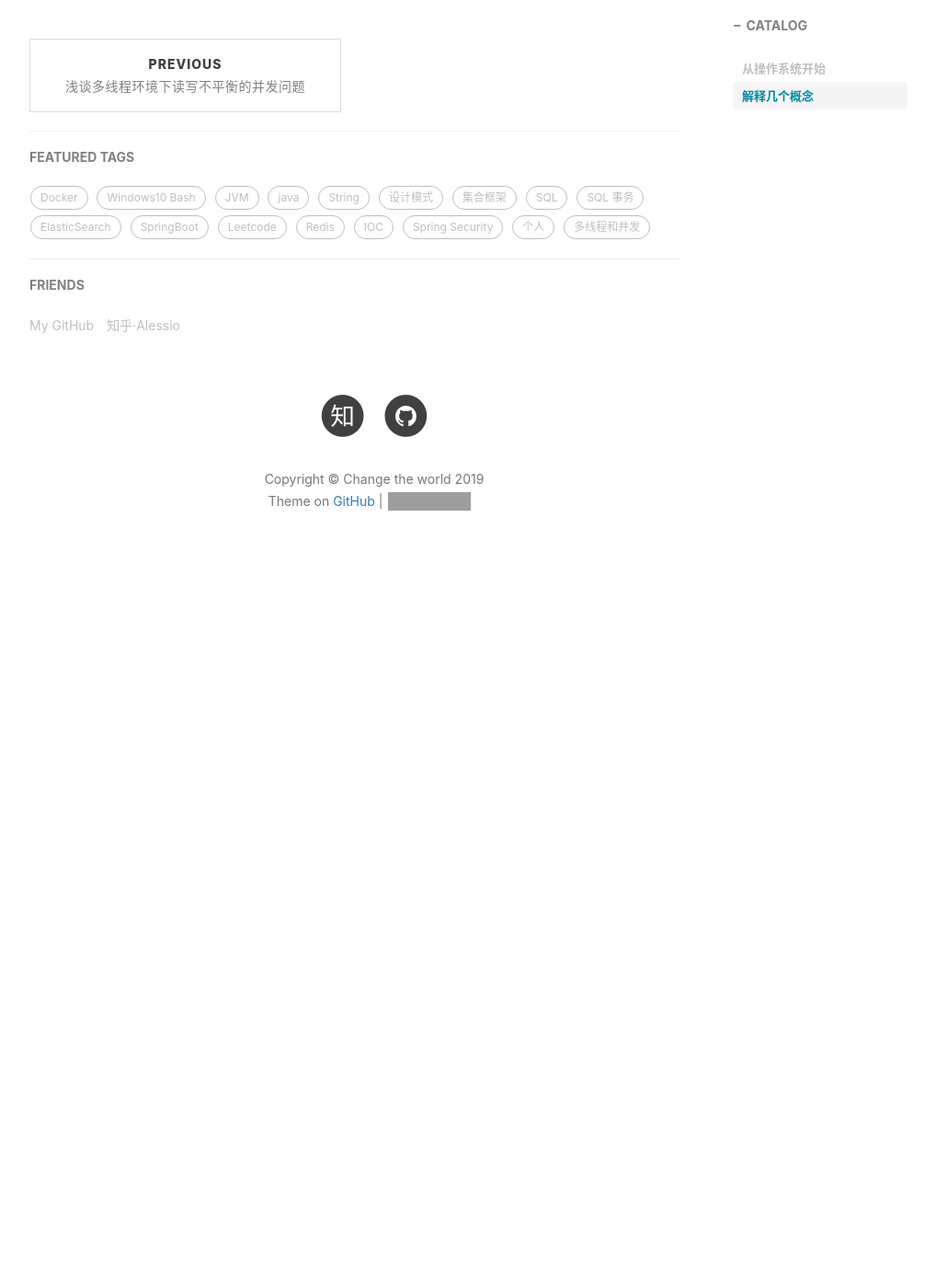
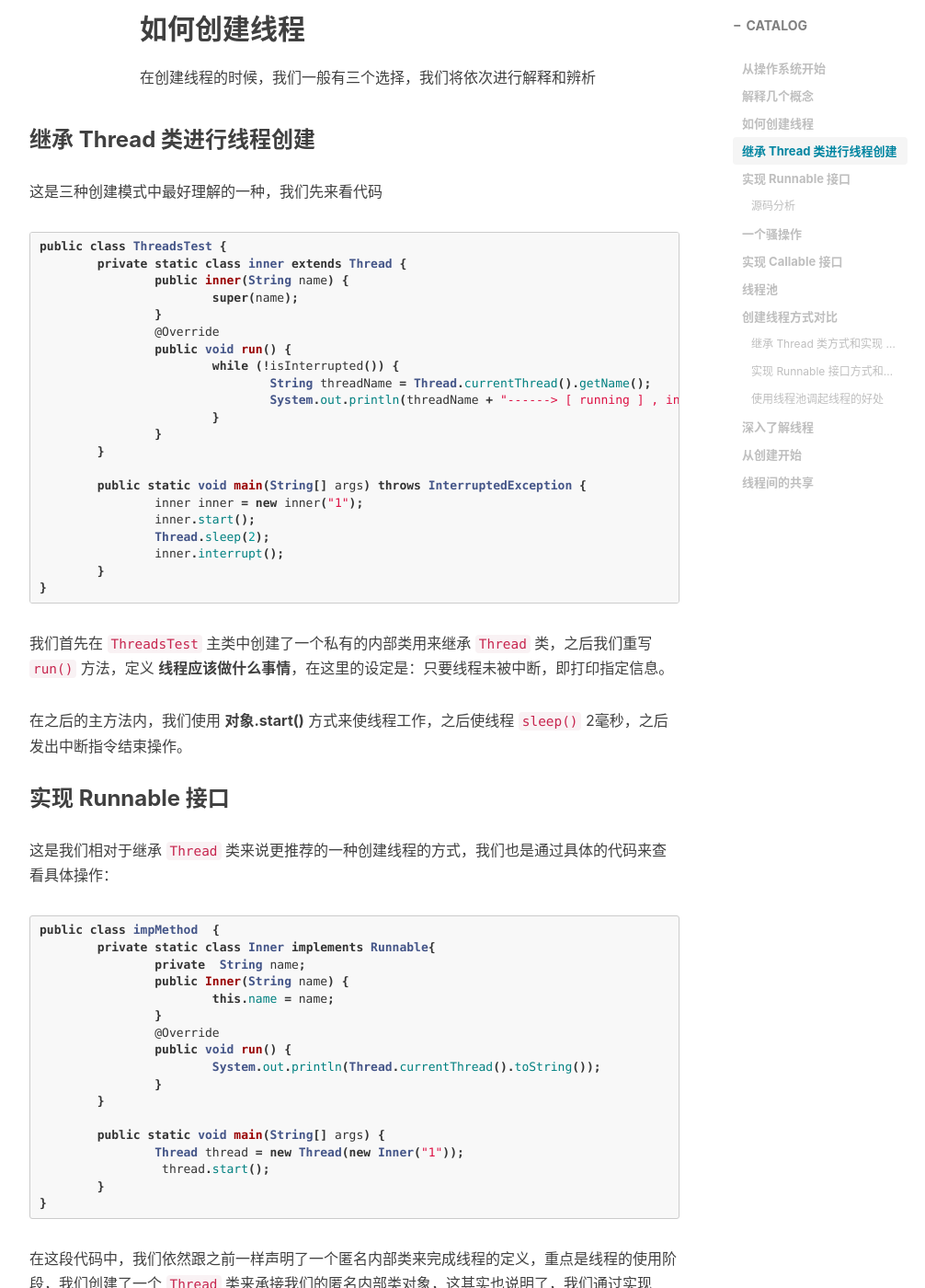
Before and after one commit to Zjianru/zjianru.github.io, a Jekyll site: the page built from _posts/2019-10-02-java并发（一）.md, in a window 1280 px wide and 1400 px high, scrolled down 1984 px. Shown: the whole window at 92% size, without its empty margins (233-1239 px from the left). Built offline with Jekyll 4.4.1, drawn with Linux system fonts in a browser that asks for light colours; nearby versions of some CDN libraries; comment, search, counter and statistics services are not loaded; before the commit the page ends 2633 px from its top, so only the background shows below that; some of the changed text lies outside the part shown; grey boxes are pictures that could not be loaded.

Commit message:
push new post

````diff
--- a/_posts/2019-10-02-java并发（一）.md
+++ b/_posts/2019-10-02-java并发（一）.md
@@ -43,3 +43,128 @@ java 的并发一直是面试中的痛点，涵盖的知识点也极其多，小
             □ 纤程无锁。锁的开销和管理在多线程开发是极其重要i的一环，但是因为纤程是比县城更轻量级的单位，一个线程可以拥有多个纤程，所以在一个线程的环境下，自然不会出现写变量冲突，纤程控制共享资源的时候只需要判断状态即可，不需要额外的加锁解锁开销
         - 多核CPU如何使用纤程？
             我们刚才只说到，一个线程下可以拥有多个纤程，但是一个进程也可以拥有多个纤程，进而使用“多进程+纤程”，就完美解决问题
+## 如何创建线程
+在创建线程的时候，我们一般有三个选择，我们将依次进行解释和辨析
+
+### 继承 Thread 类进行线程创建
+这是三种创建模式中最好理解的一种，我们先来看代码
+```java
+public class ThreadsTest {
+	private static class inner extends Thread {
+		public inner(String name) {
+			super(name);
+		}
+		@Override
+		public void run() {
+			while (!isInterrupted()) {
+				String threadName = Thread.currentThread().getName();
+				System.out.println(threadName + "------> [ running ] , interrupt flag is [ " + isInterrupted() + "]");
+			}
+		}
+	}
+
+	public static void main(String[] args) throws InterruptedException {
+		inner inner = new inner("1");
+		inner.start();
+		Thread.sleep(2);
+		inner.interrupt();
+	}
+}
+```
+我们首先在 `ThreadsTest` 主类中创建了一个私有的内部类用来继承 `Thread` 类，之后我们重写 `run()` 方法，定义 **线程应该做什么事情**，在这里的设定是：只要线程未被中断，即打印指定信息。
+
+在之后的主方法内，我们使用 **对象.start()** 方式来使线程工作，之后使线程 `sleep()` 2毫秒，之后发出中断指令结束操作。
+
+### 实现 Runnable 接口
+这是我们相对于继承 `Thread` 类来说更推荐的一种创建线程的方式，我们也是通过具体的代码来查看具体操作：
+```java
+public class impMethod  {
+	private static class Inner implements Runnable{
+		private  String name;
+		public Inner(String name) {
+			this.name = name;
+		}
+		@Override
+		public void run() {
+			System.out.println(Thread.currentThread().toString());
+		}
+	}
+
+	public static void main(String[] args) {
+		Thread thread = new Thread(new Inner("1"));
+		 thread.start();
+	}
+}
+```
+在这段代码中，我们依然跟之前一样声明了一个匿名内部类来完成线程的定义，重点是线程的使用阶段，我们创建了一个 `Thread` 类来承接我们的匿名内部类对象，这其实也说明了，我们通过实现 `Runnable` 接口完成线程创建的时候，依然需要通过 `Thread` 类来完成线程最后的一步
+
+#### 源码分析
+我们来看一下 `Thread` 类的构造方法，除了无参的构造方法
+```java
+public Thread() {
+    this(null, null, "Thread-" + nextThreadNum(), 0);
+}
+```
+还有一个非常亮眼的构造方法：
+```java
+public Thread(Runnable target) {
+    this(null, target, "Thread-" + nextThreadNum(), 0);
+}
+```
+它接受了一个 `Runnable` 接口的实现类作为参数，源码上对`target`这个参数的解释是：
+
+> the object whose run method is invoked when this thread is started. If null, this thread's run method is invoked
+
+也就是说，我们通过实现 `Runnable` 接口创建的实现类对象，在未被 `Thread`对象 **包裹**之前，都只是作为普通的接口实现类对象存在的。
+
+### 一个骚操作
+说到这里不得不提一个在日常开发中会用到的一个小小的骚操作——通过匿名内部类来完成线程的创建，我们通过代码来看：
+```java
+new Thread(new Runnable() {
+    @Override
+    public void run() {
+        System.out.println(Thread.currentThread().getName());
+    }
+}).start();
+```
+这段代码是上面通过实现 `Runnable` 接口来完成线程创建的内部实现类简化版，可以看到最外层也是由 `new Thread().start` 来包裹的
+### 实现 Callable 接口
+废话不多说，我们直接上实例代码
+```java
+public class CallTest {
+	private static class Inner implements Callable<String> {
+		@Override
+		public String call() throws Exception {
+			System.out.println(Thread.currentThread().getName());
+			return "Running..........";
+		}
+	}
+	public static void main(String[] args) {
+		Inner inner = new Inner();
+		FutureTask<String> futureTask = new FutureTask<String>(inner);
+		try {
+			new Thread(futureTask).start();
+			System.out.println(futureTask.get());
+		} catch (InterruptedException | ExecutionException e) {
+			e.printStackTrace();
+		}
+	}
+}
+```
+`Callable` 接口方式跟实现 `Runnable` 接口方式最大的不同，大概就是 `Callable` 带了个返回值，
+
+### 线程池
+
+### 创建线程方式对比
+
+#### 继承 `Thread` 类方式和实现 `Runnable` 接口方式哪个好?
+
+#### 实现 `Runnable` 接口方式和实现 `callable` 接口方式有什么区别?
+
+#### 使用线程池调起线程的好处
+
+##  深入了解线程
+### 从创建开始
+在创建的时候，初学者经常会犯的错误就是直接调用 `run()` 方法，而不使用 `start()` 方法来调起线程，在这里想说的是：
+单纯的调用 `run()` 方法，主线程会将其当作普通的方法调用来完成，只用 `start()` 方法才会真正的调起线程，让线程完成它应该完成的事情
+## 线程间的共享
````
Also changed, not shown: 8 other files.
